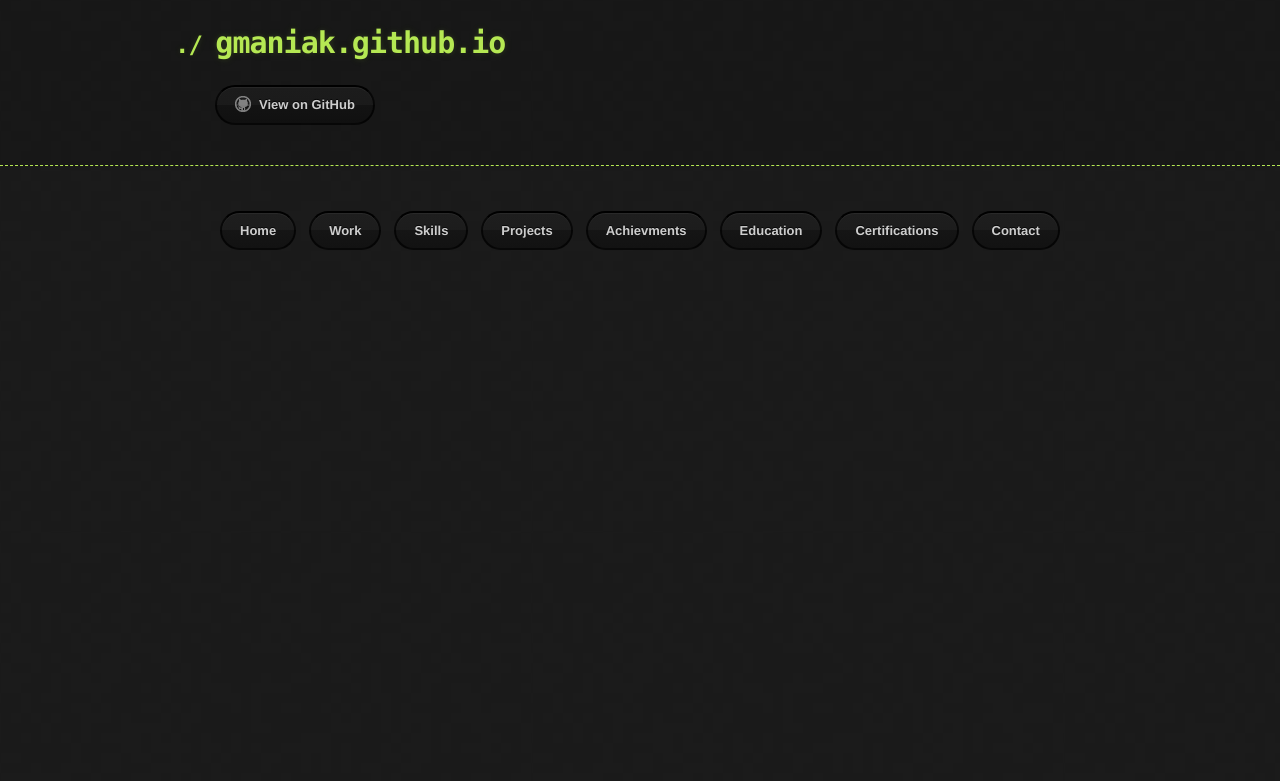
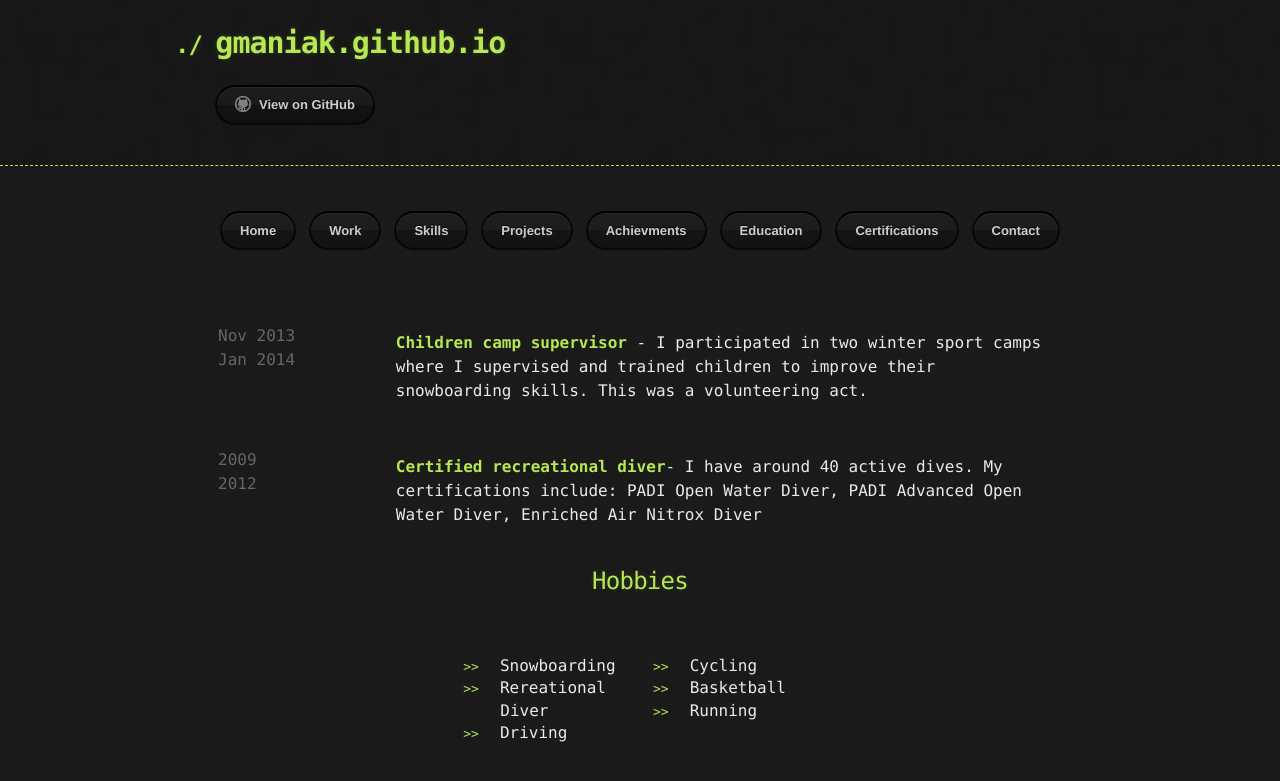
Before and after one commit to gmaniak/gmaniak.github.io, a Jekyll site: the page built from _posts/2017-04-28-personal-achiv.html, in a window 1280 px wide. Shown: the top 781 px of the page. Built offline with Jekyll 4.4.1, drawn with Linux system fonts in a browser that asks for light colours; the repository's description, which GitHub fills in, is left out.

Commit message:
personal

```diff
--- a/_posts/2017-04-28-personal-achiv.html
+++ b/_posts/2017-04-28-personal-achiv.html
@@ -7,12 +7,55 @@ layout: default
 	</head>
 
 	<body>
+
+		<!-- Navigation Menu -->
 		<div class="flex-container">
+			<!-- Home button -->
   			<div class="flex-item"><a href="{{site.url}}" class="btn">Home</a></div>
+
+  			<!-- Link to posts -->
   			{% for post in site.posts%}
   			<div class="flex-item"><a href="{{post.url}}" class="btn">{{post.title}}</a></div>
   			{% endfor %}
 		</div>
 
+		<!-- Actual content -->
+		<div class="table-container">
+
+			<div class="table-row">
+				<div class="table-date"><p>Nov 2013<br>Jan 2014</p></div>
+				<div class="table-article"><p><b>Children camp supervisor</b> - I participated in two winter sport camps where I
+				supervised and trained children to improve their snowboarding skills. This was a volunteering act.</p></div>
+			</div>
+
+			<div class="table-row">
+				<div class="table-date"><p>2009<br>2012</p></div>
+				<div class="table-article"><p><b>Certified recreational diver</b>- I have around 40 active dives. My certifications
+				include: PADI Open Water Diver, PADI Advanced Open Water Diver, Enriched Air Nitrox Diver</p></div>
+			</div>
+
+			<div class="table-row">
+				<div class="table-article"><h2>Hobbies</h2></div>
+			</div>
+
+			<div class="table-row">
+				<div class="table-article">
+					<ul>
+					<li>Snowboarding</li>
+					<li>Rereational Diver</li>
+					<li>Driving</li>
+					</ul>
+				</div>
+
+				<div class="table-article">
+					<ul>
+					<li>Cycling</li>
+					<li>Basketball</li>
+					<li>Running</li>
+					</ul>
+				</div>
+
+			</div>
+		</div>
 	</body>
 </html>
```
